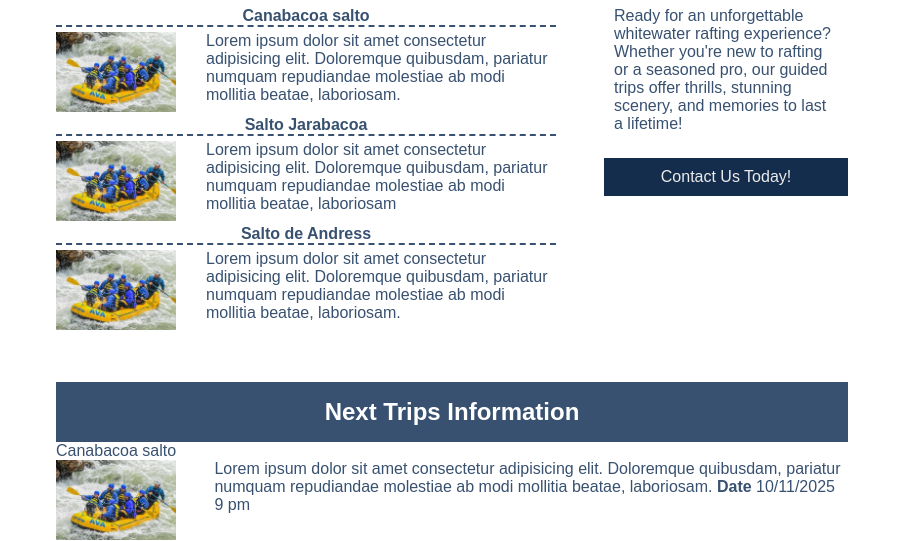
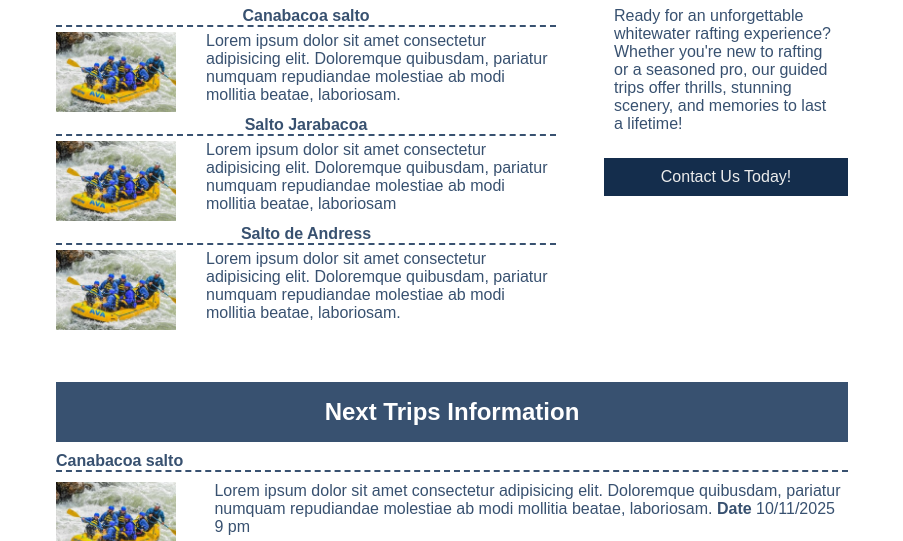
Before and after one commit to RubenTejada/wdd130, a plain HTML site: page wwr/trips.html in a window 1280 px wide. Shown: the part 256-797 px from the top of the page, without its empty margins (188-1091 px from the left). Drawn offline with Linux system fonts and the light colour scheme.

Commit message:
adjust trips

```diff
--- a/wwr/styles/rafting.css
+++ b/wwr/styles/rafting.css
@@ -155,6 +155,13 @@ width: 100%;
     border-bottom: #385170 2px dashed;
 }
 
+#next-trips figcaption{
+    margin-bottom: 10px;
+    margin-top: 10px;
+    font-weight: 900;
+    border-bottom: #385170 2px dashed;
+}
+
 #trip-informationn{
     grid-column: 1/ span 2
 }
```
